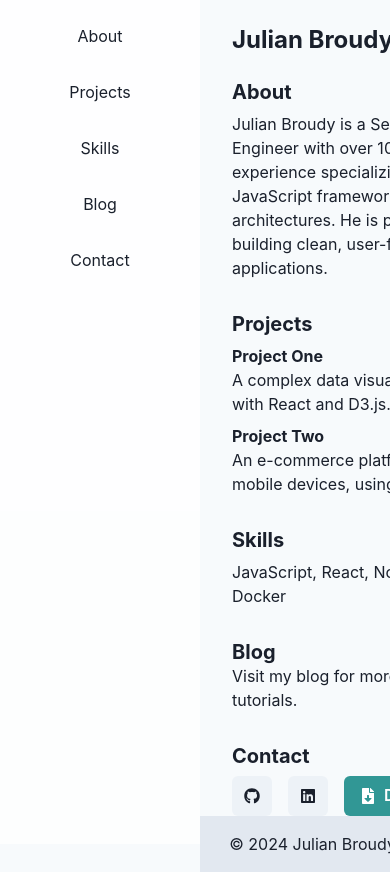
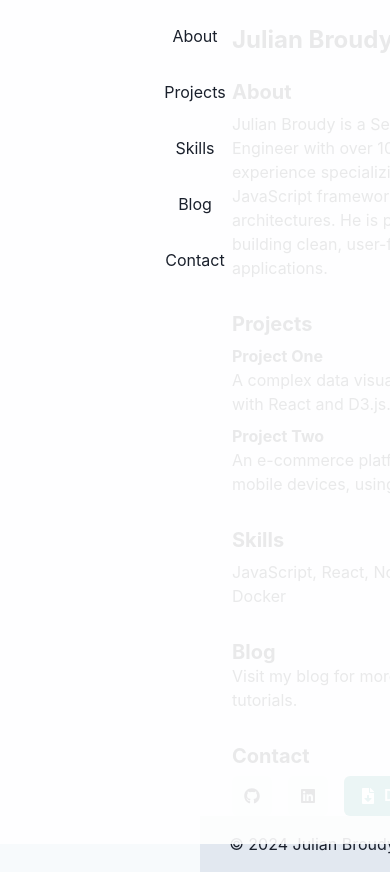
Before and after one commit to GPT-Engineer-App/sleek-engineer-site, a React (Vite) app: page / in a window 390 px wide. Shown: the top 872 px of the page. Built offline with nearby package versions, Linux system fonts and the light colour scheme.

Commit message:
Updated the sidebar to be an overlay on top of the content and made it responsive by adjusting its width and visibility properties based on the viewport size.
Prompt: The sidebar should be an overlay on top of content and fully responsive.

```diff
--- a/src/pages/Index.jsx
+++ b/src/pages/Index.jsx
@@ -9,7 +9,7 @@ const Index = () => {
   return (
     <Container maxW="container.xl" p={0} display="flex">
       <Flex direction="row" w="full">
-        <VStack position="fixed" left={0} top={0} h="100vh" w="200px" bg="rgba(255, 255, 255, 0.8)" p={4} spacing={4}>
+        <VStack position="absolute" left={0} top={0} h="100vh" w={{ base: "100%", md: "200px" }} bg="rgba(255, 255, 255, 0.9)" p={4} spacing={4} zIndex="overlay">
           <ChakraLink href="#about" p={2}>
             About
           </ChakraLink>
```
